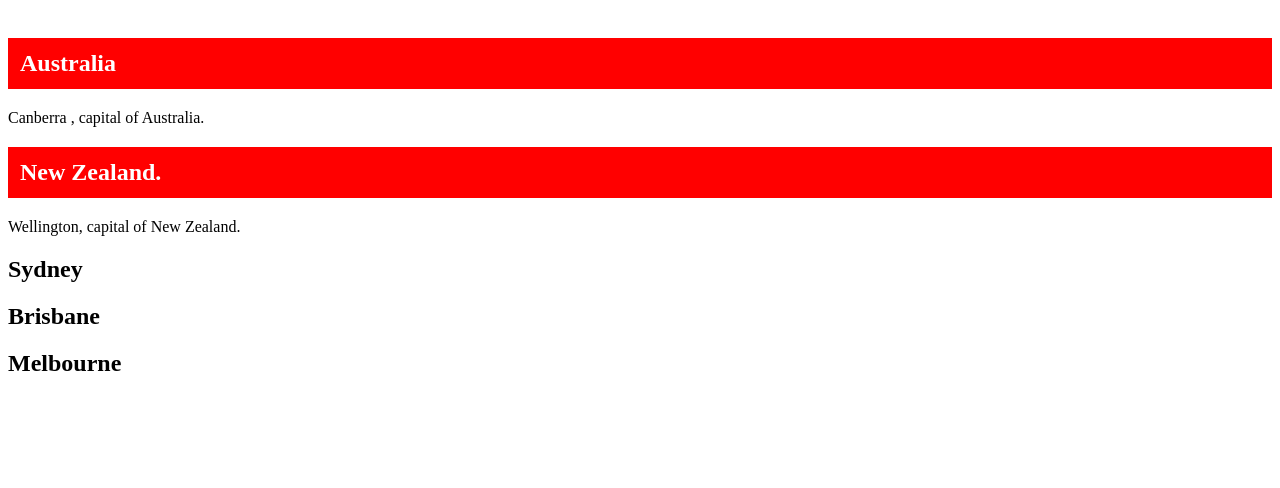
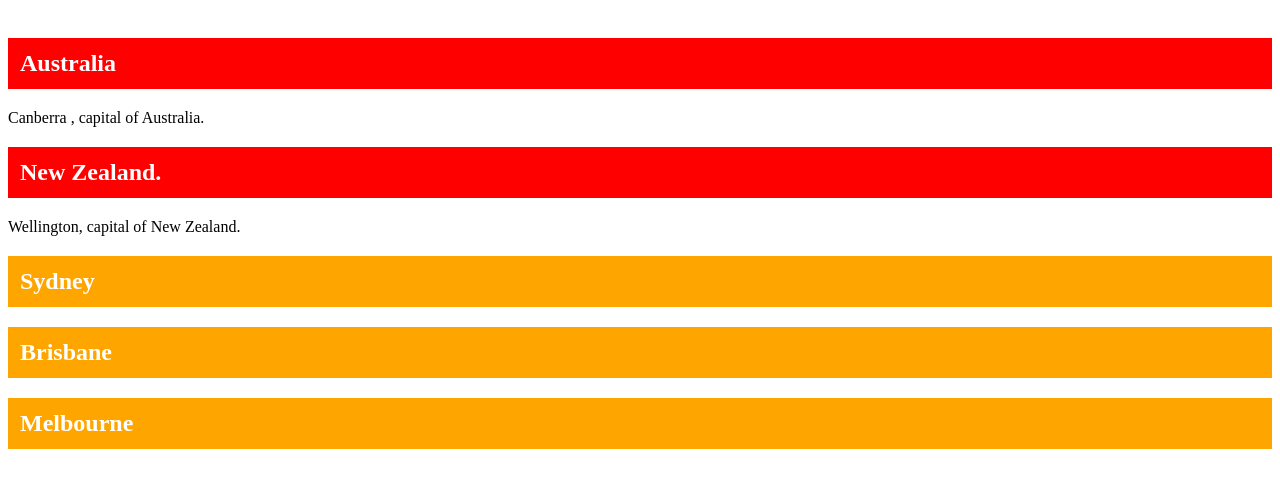
Before and after one commit to RSaba71/Html-alternate-colour-coding, a plain HTML site: page index.html in a window 1280 px wide. Shown: the part 66-554 px from the top of the page. Drawn offline with Linux system fonts and the light colour scheme.

Commit message:
Update index.html

```diff
--- a/index.html
+++ b/index.html
@@ -18,7 +18,7 @@
 <meta name="viewport" content="width=device-width, initial-scale=1.0">
  <title> Images
  </title>
-  </<head>
+  </head>
   <body>
     <div>
       <h1>Hello World !</h1>
@@ -30,9 +30,9 @@
        <p>Wellington, capital of New Zealand.</p>
 
 
-       <h2>Sydney</h2>
-       <h2>Brisbane</h2>
-       <h2>Melbourne</h2>
+       <h2 id="town">Sydney</h2>
+       <h2 id="town">Brisbane</h2>
+       <h2 id="town">Melbourne</h2>
 
     </div>
   </body>
```
